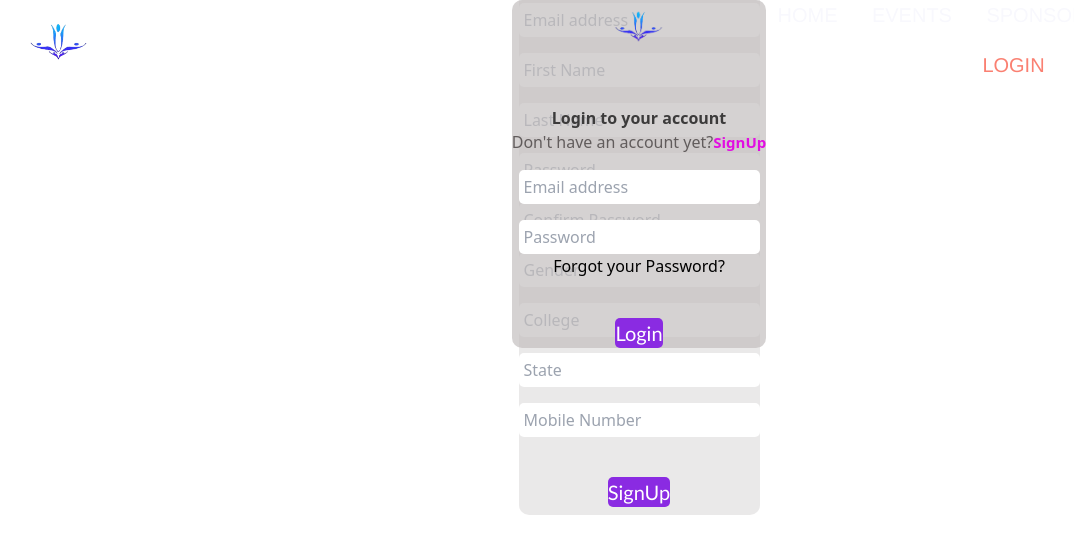
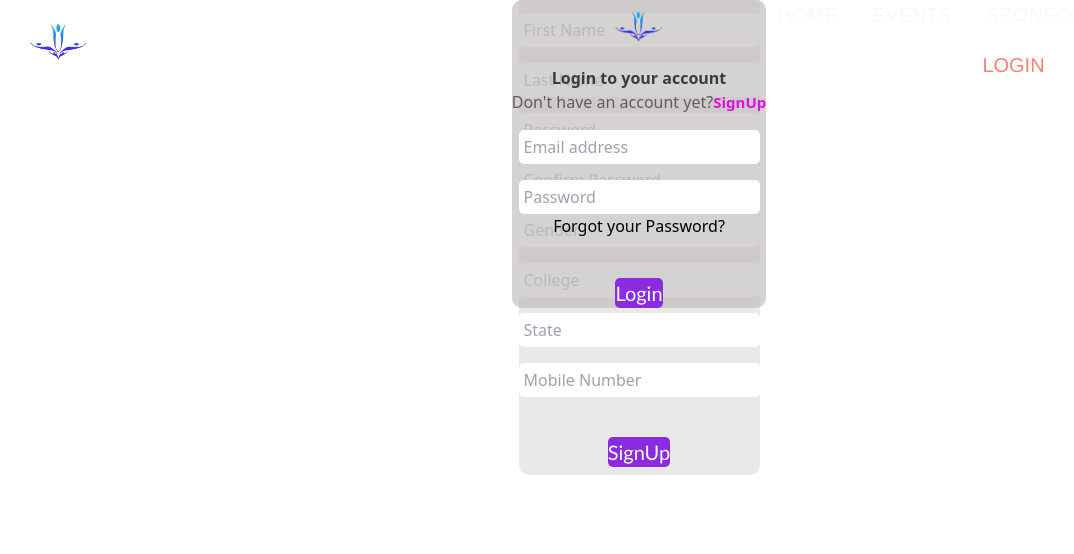
Before and after one commit to rahul-1901/Varchas, a React (Vite) app: page /login in a window 1280 px wide. Shown: the top 554 px of the page, without its empty margins (1-1075 px from the left). Built offline with nearby package versions, Linux system fonts and the light colour scheme.

Commit message:
Adjusted

```diff
--- a/src/login/Login.jsx
+++ b/src/login/Login.jsx
@@ -14,7 +14,7 @@ const Login = () => {
           }`}
         >
           <img className='h-[50px] w-[50px] mt-[1vh]' src={varchashome} alt="logo" />
-          <p className='loginLogo text-center text-[30px] mt-[7vh]'>Login to your account</p>
+          <p className='loginLogo text-center text-[30px] lg:mt-[7vh] md:mt-[4vh] mt-[2vh]'>Login to your account</p>
           <p className='account text-[13px] mt-[-1vh]'>
             Don't have an account yet?
             <span
@@ -36,7 +36,7 @@ const Login = () => {
           }`}
         >
           <img className='h-[50px] w-[50px] mt-[1vh]' src={varchashome} alt="logo" />
-          <p className='loginLogo text-center text-[30px] mt-[7vh]'>Create an account</p>
+          <p className='loginLogo text-center text-[30px] lg:mt-[7vh] md:mt-[4vh] mt-[2vh]'>Create an account</p>
           <p className='account text-[13px] mt-[-1vh]'>
             Already have an account?
             <span
--- a/src/varchas/Evarchas.jsx
+++ b/src/varchas/Evarchas.jsx
@@ -9,7 +9,7 @@ const Evarchas = () => {
   return (
     <div className=''>
       <div className='absolute items-center okay w-full h-auto'>
-        <div className='flex flex-wrap justify-center mt-[1vh]'>
+        <div className='flex flex-wrap justify-center mt-[8vh]'>
           <img className='' src={sportsEvent}></img>
         </div>
         <div className='mt-[-12vh] flex flex-wrap justify-evenly items-center'>
--- a/src/varchas/Events.jsx
+++ b/src/varchas/Events.jsx
@@ -7,7 +7,7 @@ const Events = () => {
   return (
     <div className='w-screen'>
       <div className='w-full absolute items-center okay'>
-        <div className='flex flex-wrap justify-center mt-[v2h]'>
+        <div className='flex flex-wrap justify-center mt-[8vh]'>
           <img className='' src={sportsEvent}></img>
         </div>
         <div className='mt-[-10vh] flex flex-wrap justify-evenly items-center'>
```
